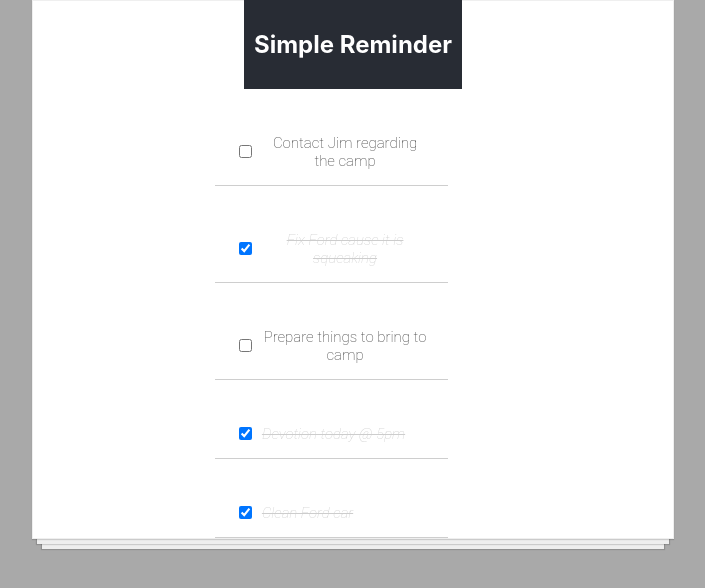
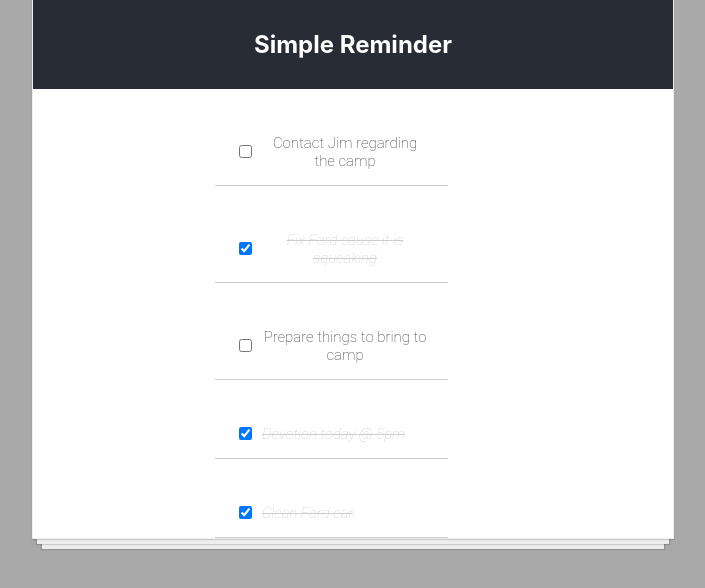
Before and after one commit to MelodicCrypter/Simple-Reminder-ReactApp, a React (Create React App) app: page / in a window 1280 px wide. Shown: the top 588 px of the page, without its empty margins (287-992 px from the left). Built offline with nearby package versions, Linux system fonts and the light colour scheme.

Commit message:
modified App.css and App.js

```diff
--- a/src/App.css
+++ b/src/App.css
@@ -42,6 +42,10 @@ li {
   color: aquamarine;
   font-size: .8em;
   text-align: left;
+}
+
+header {
+  width: 100%;
 }
 
 main {
--- a/src/App.js
+++ b/src/App.js
@@ -10,6 +10,7 @@ class App extends Component {
         <div className="App todo-list">
           <Header />
           <Main />
+
         </div>
       )
     }
```
